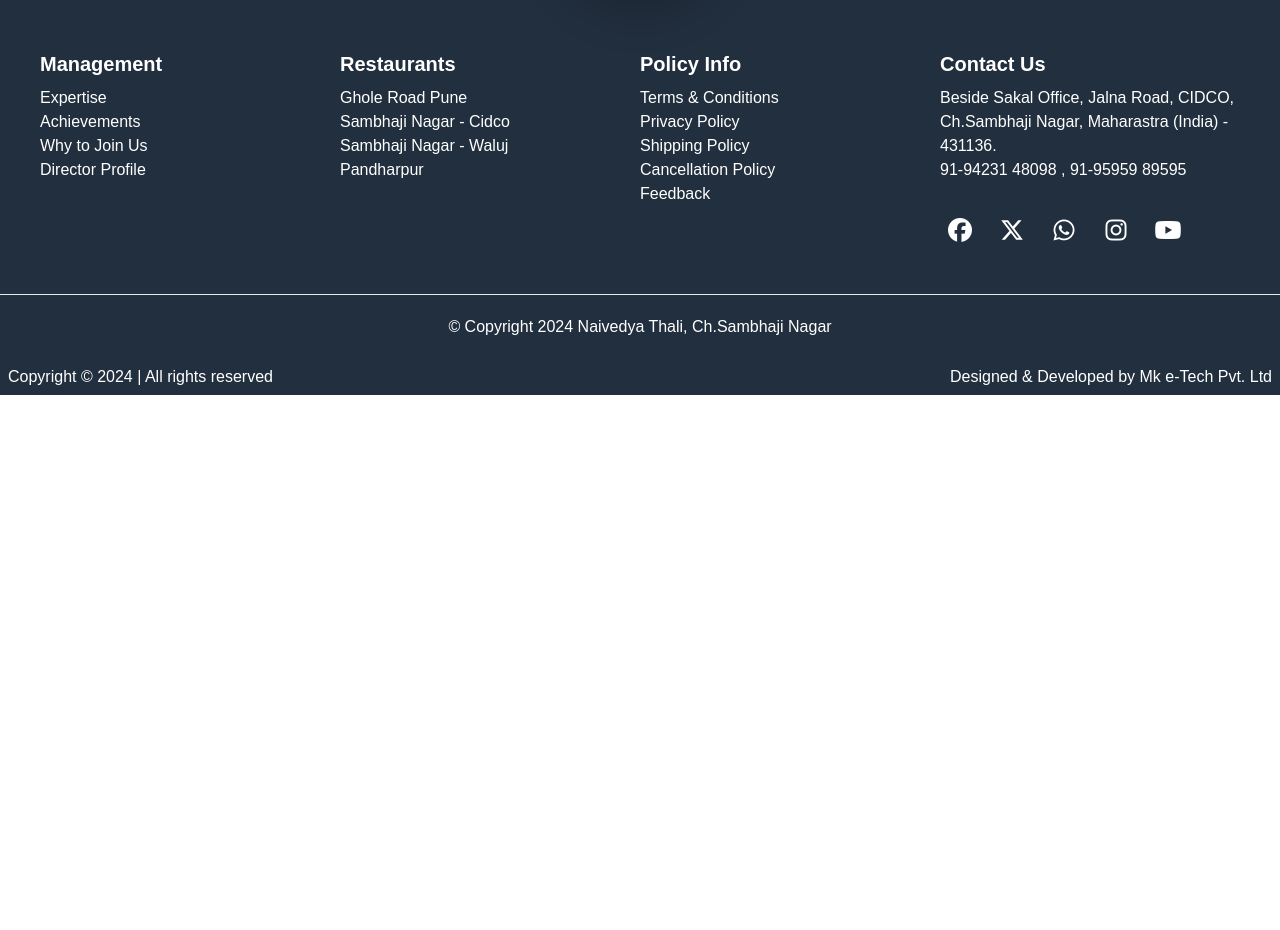
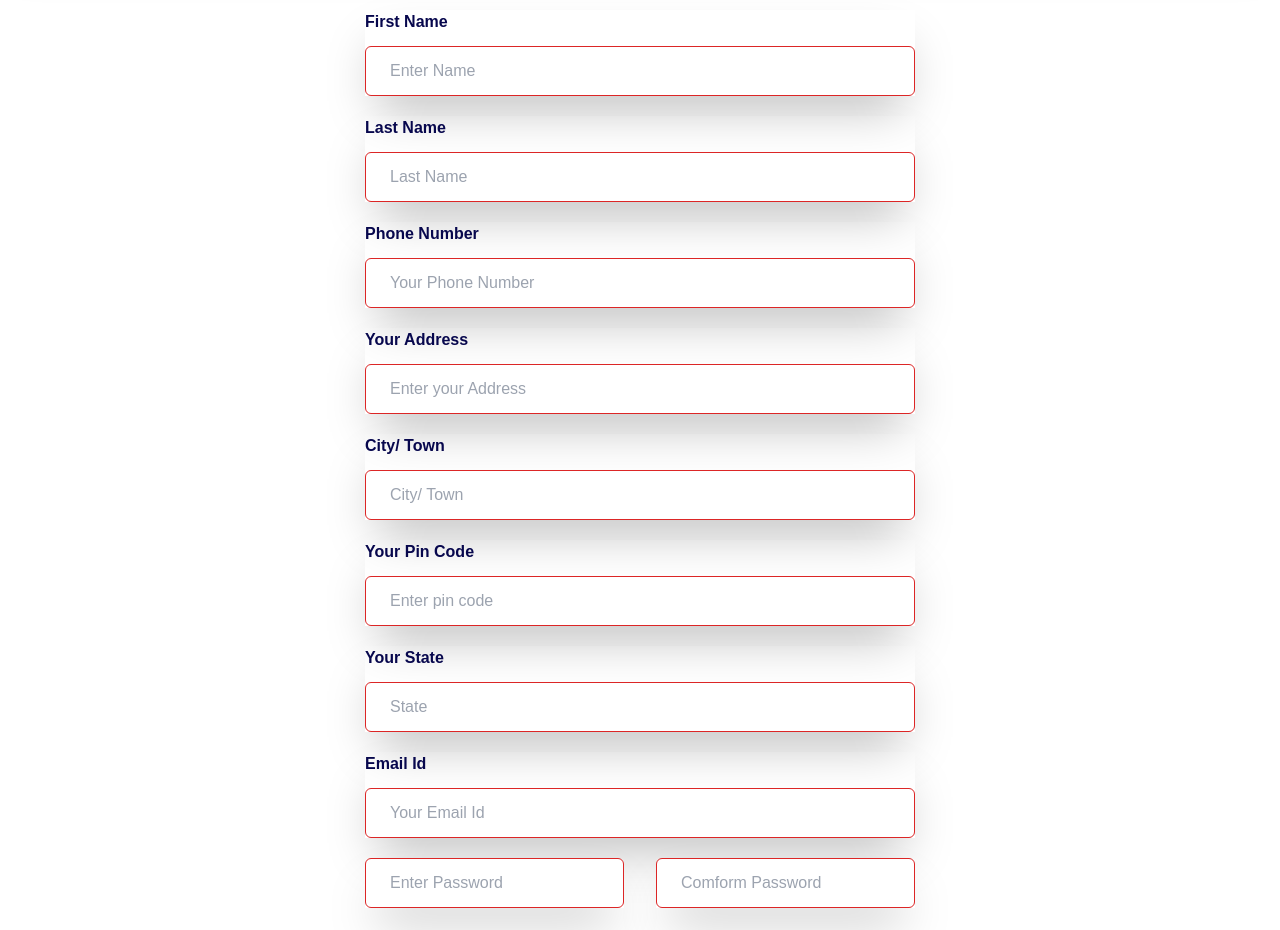
Before and after one commit to nileshmanke/NaivedyaThaliProject, a React (Vite) app: page /membership in a window 1280 px wide. Shown: the part 662-1592 px from the top of the page. Before the commit the page ends 1057 px from the top, so only its background shows below. Built offline with nearby package versions, Linux system fonts and the light colour scheme.

Commit message:
add membership page

```diff
--- a/src/App.jsx
+++ b/src/App.jsx
@@ -6,6 +6,7 @@
 import Resturant from "./components/Resturant";
 import Login from "./components/Login";
 import Contact from "./components/Contact";
+import Membership from "./components/Membership";
 
 
 function App() {
@@ -20,6 +21,7 @@
 <Route path="/gallery" element={<Gallery/>} />
 <Route path="/login" element={<Login/>} />
 <Route path="/contact" element={<Contact/>} />
+<Route path="/membership" element={<Membership/>} />
 
 
 
--- a/src/components/Header.jsx
+++ b/src/components/Header.jsx
@@ -142,12 +142,12 @@
 
     <div  className='mt-7 hover:underline'  >
         <Link to="/login">
-            Login
+            Login / Sign Up
         </Link>
     </div>
 
     <div  className='mt-7 hover:underline'  >
-        <Link to="/">
+        <Link to="/membership">
             Membership
         </Link>
     </div>
@@ -292,8 +292,10 @@
     <Link to="/login">Login</Link>
 </div>
 
-<div className='ml-[22px]'>
-    <Link to="/">Membership</Link>
+<div  onClick={()=>{
+    setmenu(!menu);
+}} className='ml-[22px]'>
+    <Link to="/membership">Membership</Link>
 </div>
 
     </div>
--- /dev/null
+++ b/src/components/Membership.jsx
@@ -0,0 +1,186 @@
+import React from 'react'
+
+const Membership = () => {
+  return (
+    <div className='z-10'>
+        <div className='text-center font-bold  mt-5 text-red-600 py-6'>
+            <h1 className='text-2xl p-2 sm:text-4xl shadow-2xl underline-offset-4'>Registration</h1>
+
+        </div>
+      <div className="flex items-center justify-center p-12 " style={{ fontFamily: 'Okra, sans-serif', fontSize: '16px' }}>
+        <div className="mx-auto w-full max-w-[550px] ">
+          <form onSubmit={(e)=>{
+            e.preventDefault();
+
+          }} >
+            <div className="mb-5  shadow-2xl  ">
+              <label
+                htmlFor="name"
+                className="mb-3 block text-base font-semibold text-[#07074D]"
+              >
+                 First Name
+              </label>
+              <input
+                type="text"
+                name="name"
+                id="name"
+                placeholder="Enter Name"
+                className="w-full rounded-md border border-red-600 bg-white py-1 px-3 sm:py-3 sm:px-6 text-base font-medium text-[#6B7280] outline-none focus:border-[#6A64F1] focus:shadow-md "
+              />
+            </div>
+
+            <div className="mb-5   shadow-2xl hover:bg-slate-50 ">
+              <label
+                htmlFor="name"
+                className="mb-3 block text-base font-semibold text-[#07074D]"
+              >
+               Last Name
+              </label>
+              <input
+                type="text"
+                name="name"
+                id="name"
+                placeholder="Last Name"
+                className="w-full rounded-md border border-red-600 bg-white py-1 px-3 sm:py-3 sm:px-6  text-base font-medium text-[#6B7280] outline-none focus:border-[#6A64F1] focus:shadow-md"
+              />
+            </div>
+            <div className="mb-5   shadow-2xl hover:bg-slate-50 ">
+              <label
+                htmlFor="Number"
+                className="mb-3 block text-base font-semibold text-[#07074D]"
+              >
+                Phone Number
+              </label>
+              <input
+                type="Text"
+                name="Number"
+                id="Number"
+                placeholder="Your Phone Number"
+                className="w-full rounded-md border border-red-600 bg-white py-1 px-3 sm:py-3 sm:px-6 text-base font-medium text-[#6B7280] outline-none focus:border-[#6A64F1] focus:shadow-md"
+              />
+            </div>
+            <div className="mb-5  shadow-2xl hover:bg-slate-50 ">
+              <label
+                htmlFor="subject"
+                className="mb-3 block text-base font-semibold text-[#07074D]"
+              >
+                Your Address
+              </label>
+              <input
+                type="Address"
+                name="Address"
+                id="Address"
+                placeholder="Enter your Address"
+                className="w-full rounded-md border border-red-600 bg-white py-1 px-3 sm:py-3 sm:px-6 text-base font-medium text-[#6B7280] outline-none focus:border-[#6A64F1] focus:shadow-md"
+              />
+            </div>
+
+            <div className="mb-5   shadow-2xl hover:bg-slate-50 ">
+              <label
+                htmlFor="name"
+                className="mb-3 block text-base font-semibold text-[#07074D]"
+              >
+                  City/ Town
+              </label>
+              <input
+                type="text"
+                name="name"
+                id="name"
+                placeholder="City/ Town"
+                className="w-full rounded-md border border-red-600 bg-white py-1 px-3 sm:py-3 sm:px-6 text-base font-medium text-[#6B7280] outline-none focus:border-[#6A64F1] focus:shadow-md"
+              />
+            </div>
+
+            <div className="mb-5   shadow-2xl hover:bg-slate-50 ">
+              <label
+                htmlFor="name"
+                className="mb-3 block text-base font-semibold text-[#07074D]"
+              >
+                Your Pin Code
+              </label>
+              <input
+                type="text"
+                name="name"
+                id="name"
+                placeholder="Enter pin code"
+                className="w-full rounded-md border border-red-600 bg-white py-1 px-3 sm:py-3 sm:px-6 text-base font-medium text-[#6B7280] outline-none focus:border-[#6A64F1] focus:shadow-md "
+              />
+            </div>
+
+
+            <div className="mb-5   shadow-2xl hover:bg-slate-50 ">
+              <label
+                htmlFor="name"
+                className="mb-3 block text-base font-semibold text-[#07074D]"
+              >
+               Your State
+              </label>
+              <input
+                type="text"
+                name="name"
+                id="name"
+                placeholder="State"
+                className="w-full rounded-md border border-red-600 bg-white py-1 px-3 sm:py-3 sm:px-6 text-base font-medium text-[#6B7280] outline-none focus:border-[#6A64F1] focus:shadow-md"
+              />
+            </div>
+
+            <div className="mb-5   shadow-2xl hover:bg-slate-50 ">
+              <label
+                htmlFor="name"
+                className="mb-3 block text-base font-semibold text-[#07074D]"
+              >
+                Email Id
+              </label>
+              <input
+                type="text"
+                name="name"
+                id="name"
+                placeholder="Your Email Id"
+                className="w-full rounded-md border border-red-600 bg-white py-1 px-3 sm:py-3 sm:px-6 text-base font-medium text-[#6B7280] outline-none focus:border-[#6A64F1] focus:shadow-md"
+              />
+            </div>
+            <div className='grid grid-cols-1 sm:grid sm:grid-cols-2 gap-8 justify-center'>
+
+            <div className= " mb-0 sm:mb-5   shadow-2xl hover:bg-slate-50 ">
+              <input
+                type="text"
+                name="name"
+                id="name"
+                placeholder="Enter Password"
+                className="w-full rounded-md border border-red-600 bg-white py-1 px-3 sm:py-3 sm:px-6 text-base font-medium text-[#6B7280] outline-none focus:border-[#6A64F1] focus:shadow-md"
+              />
+            </div>
+
+           < div className="mb-5  t shadow-2xl ">
+              <input
+                type="text"
+                name="name"
+                id="name"
+                placeholder="Comform Password"
+                className="w-full rounded-md border border-red-600 bg-white py-1 px-3 sm:py-3 sm:px-6 text-base font-medium text-[#6B7280] outline-none focus:border-[#6A64F1] focus:shadow-md"
+              />
+            </div>
+            </div>
+
+
+
+
+            <div>
+              <button
+
+                className=" rounded-md bg-red-600 py-1 px-4 sm:py-3 sm:px-8 text-base font-semibold text-white outline-none mt-5 "
+              >
+                Register
+              </button>
+            </div>
+          </form>
+        </div>
+
+      </div>
+    </div>
+  );
+};
+
+
+
+export default Membership
```
